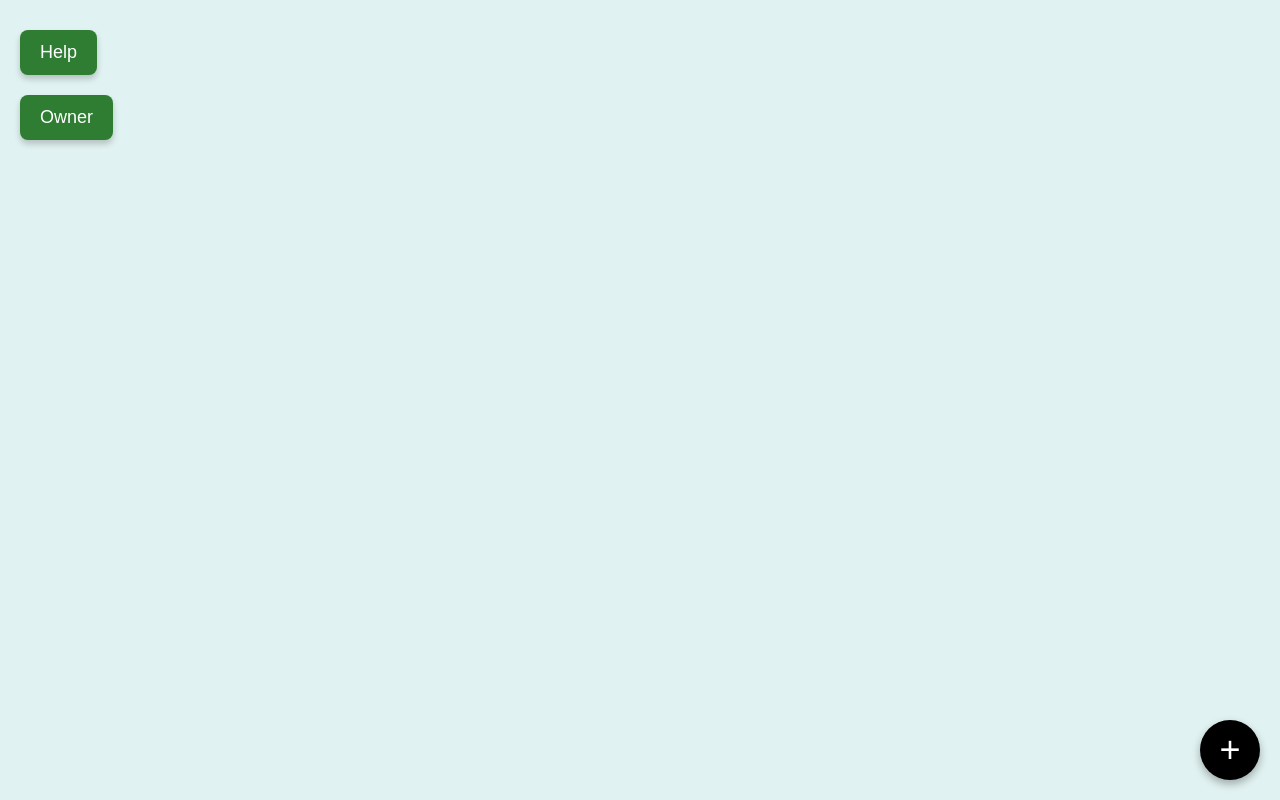
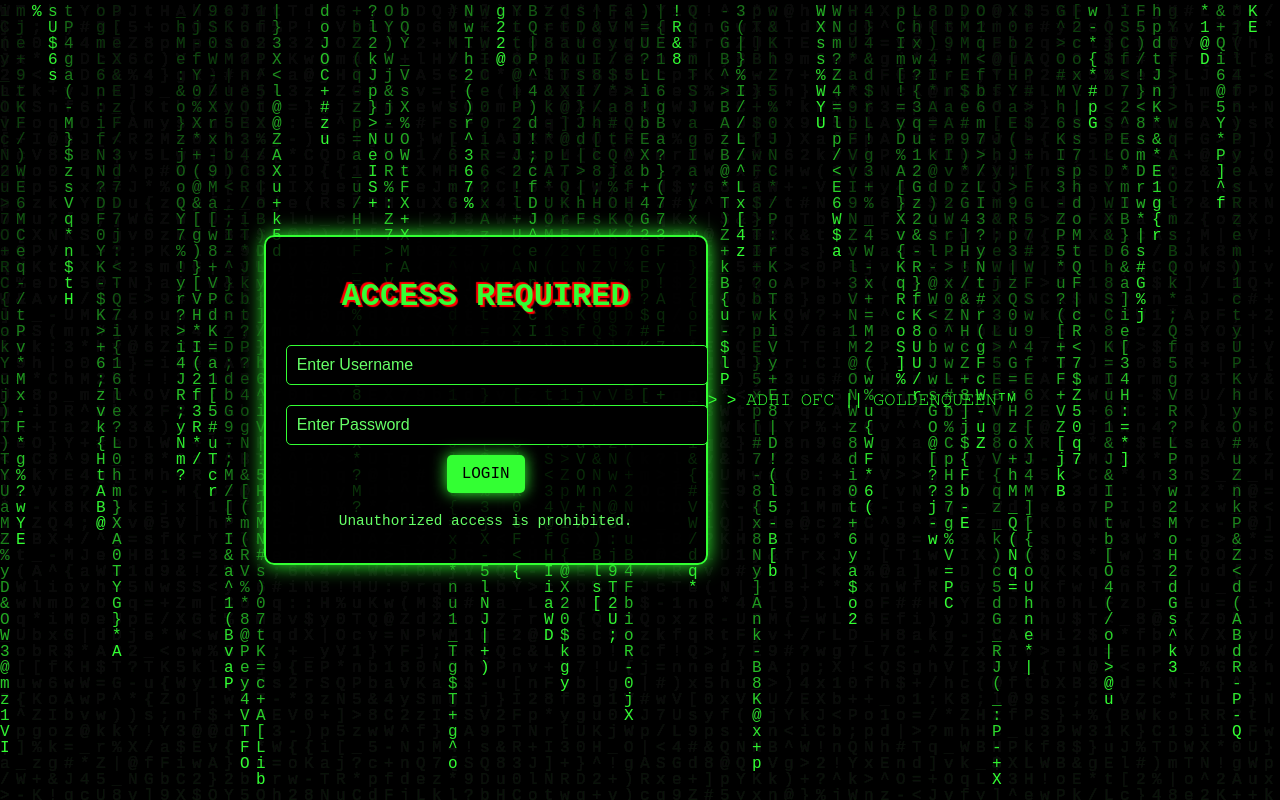
Before and after one commit to AKINDU-MD-2025/Iiii, a plain HTML site: page home.html in a window 1280 px wide. Drawn offline with Linux system fonts and the light colour scheme.

Commit message:
Update home.html

```diff
--- a/home.html
+++ b/home.html
@@ -1,66 +1,207 @@
-<!DOCTYPE html>
-<html>
-<head>
+<!DOCTYPE html><html lang="en"><head>
+    <meta charset="UTF-8">
+    <meta name="viewport" content="width=device-width, initial-scale=1.0">
+    <title>YOUR NAME</title>
     <style>
         body {
             margin: 0;
-      padding: 0;
-      background-color: #e0f2f1; /* Green-snowish */
-      font-family: Arial, sans-serif;
-    }
-
-    .button-container {
-      display: flex;
-      flex-direction: column;
-      align-items: flex-start;
-      padding: 20px;
-    }
-
-    .button {
-      background-color: #2e7d32;
-      color: white;
-      padding: 12px 20px;
-      margin: 10px 0;
-      border: none;
-      border-radius: 8px;
-      font-size: 18px;
-      cursor: pointer;
-      box-shadow: 0 4px 6px rgba(0, 0, 0, 0.2);
-    }
-
-    .fab {
-      position: fixed;
-      bottom: 20px;
-      right: 20px;
-      background-color: black;
-      color: white;
-      border: none;
-      width: 60px;
-      height: 60px;
-      border-radius: 50%;
-      font-size: 36px;
+            overflow: hidden;
+            color: #33ff33;
+            font-family: "Courier New", Courier, monospace;
             display: flex;
             justify-content: center;
             align-items: center;
+            height: 100vh;
+            background-color: black;
+        }
+        canvas {
+            position: fixed;
+            top: 0;
+            left: 0;
+            z-index: -1;
+        }
+        .login-container {
+            text-align: center;
+            max-width: 400px;
+            width: 100%;
+            border: 2px solid #33ff33;
+            padding: 20px;
+            border-radius: 10px;
+            box-shadow: 0 0 20px #33ff33;
+            background: rgba(0, 0, 0, 0.8);
+            animation: fadeIn 2s ease-in-out;
+        }
+        .login-container h1 {
+            font-size: 2rem;
+            margin-bottom: 20px;
+            animation: glitch-animation 2s infinite;
+        }
+        .login-container input {
+            background-color: black;
+            color: #33ff33;
+            border: 1px solid #33ff33;
+            padding: 10px;
+            margin: 10px 0;
+            width: 100%;
+            font-size: 1rem;
+            border-radius: 5px;
+            transition: border-color 0.3s ease-in-out;
+        }
+        .login-container input:focus {
+            border-color: #00ff00;
+            animation: pulse 1s infinite;
+        }
+        .login-container input::placeholder {
+            color: #66ff66;
+        }
+        .login-container button {
+            background-color: #33ff33;
+            color: black;
+            border: none;
+            padding: 10px 15px;
+            font-size: 1rem;
+            font-family: "Courier New", Courier, monospace;
             cursor: pointer;
-      box-shadow: 0 4px 8px rgba(0, 0, 0, 0.3);
-      transition: background-color 0.3s ease;
+            border-radius: 5px;
+            transition: all 0.3s;
+            animation: button-glow 2s infinite;
         }
-
-    .fab:hover {
-      background-color: #333;
+        .login-container button:hover {
+            background-color: black;
+            color: #33ff33;
+            border: 1px solid #33ff33;
+            box-shadow: 0 0 10px #33ff33;
+        }
+        .login-container p {
+            margin-top: 20px;
+            font-size: 0.9rem;
+            color: #66ff66;
+        }
+        /* Glitch animation for the heading */
+        @keyframes glitch-animation {
+            0% { text-shadow: 2px 2px 1px #00ff00, -2px -2px 1px #00ff00; }
+            50% { text-shadow: -2px -2px 1px #ff0000, 2px 2px 1px #ff0000; }
+            100% { text-shadow: 2px 2px 1px #00ff00, -2px -2px 1px #00ff00; }
+        }
+        /* Fade-in animation */
+        @keyframes fadeIn {
+            from { opacity: 0; transform: scale(0.9); }
+            to { opacity: 1; transform: scale(1); }
+        }
+        /* Pulsing animation for input focus */
+        @keyframes pulse {
+            0%, 100% { box-shadow: 0 0 5px #00ff00; }
+            50% { box-shadow: 0 0 15px #00ff00; }
+        }
+        /* Glowing button animation */
+        @keyframes button-glow {
+            0%, 100% { box-shadow: 0 0 5px #33ff33; }
+            50% { box-shadow: 0 0 15px #33ff33; }
         }
     </style>
 </head>
 <body>
-
-<div class="button-container">
-  <button class="button" onclick="alert('Help Clicked')">Help</button>
-  <button class="button" onclick="window.location.href='owner.html'">Owner</button>
+    <canvas id="matrix"></canvas>
+    <div class="login-container">
+        <h1>ACCESS REQUIRED</h1>
+        <form id="loginForm">
+            <input type="text" id="username" placeholder="Enter Username" required="">
+            <input type="password" id="password" placeholder="Enter Password" required="">
+            <button type="submit">LOGIN</button>
+        </form>
+        <p>Unauthorized access is prohibited.</p>
     </div>
 
-<!-- Plus Floating Button -->
-<button class="fab" onclick="alert('Plus Clicked')">+</button>
+    <!-- Audio Files -->
+    <audio id="clickSound" src="media/Click.mp3"></audio>
+    <audio id="hackerVoice" src="media/Hacker.mp3"></audio>
+    <audio id="successVoice" src="media/Successful.mp3"></audio>
+    <audio id="errorVoice" src="media/Invalid.mp3"></audio>
 
-</body>
-</html>
+    <script>
+        // Matrix background animation
+        const canvas = document.getElementById('matrix');
+        const ctx = canvas.getContext('2d');
+        canvas.width = window.innerWidth;
+        canvas.height = window.innerHeight;
+
+        const chars = "QWERTYUIOPASDFGHJKLZXCVBNMqwertyuiopasdfghjklzxcvbnm0123456789!@#$%^&*()_+{}=|:<>?+-*[]\;/-";
+        const fontSize = 16;
+        const columns = canvas.width / fontSize;
+
+        const drops = Array.from({ length: columns }).fill(1);
+
+        function drawMatrix() {
+            ctx.fillStyle = "rgba(0, 0, 0, 0.05)";
+            ctx.fillRect(0, 0, canvas.width, canvas.height);
+
+            ctx.fillStyle = "#33ff33";
+            ctx.font = `${fontSize}px Courier New`;
+
+            drops.forEach((y, x) => {
+                const text = chars.charAt(Math.floor(Math.random() * chars.length));
+                ctx.fillText(text, x * fontSize, y * fontSize);
+
+                if (y * fontSize > canvas.height && Math.random() > 0.975) {
+                    drops[x] = 0;
+                }
+                drops[x]++;
+            });
+        }
+
+        setInterval(drawMatrix, 50);
+
+        // Adjust canvas size on window resize
+        window.addEventListener('resize', () => {
+            canvas.width = window.innerWidth;
+            canvas.height = window.innerHeight;
+        });
+
+    const hackerVoice = document.getElementById('hackerVoice');
+    const clickSound = document.getElementById('clickSound');
+    const successVoice = document.getElementById('successVoice');
+    const errorVoice = document.getElementById('errorVoice');
+
+      // Try to play the audio immediately
+     hackerVoice.play().then(() => {
+      console.log('Audio autoplayed successfully.');
+    }).catch(() => {
+      console.log('Autoplay failed, enabling user interaction to start playback.');
+
+      // Add a click listener to start audio after user interaction
+      document.body.addEventListener('click', () => {
+        audio.play().then(() => {
+          console.log('Audio playback started.');
+        }).catch(error => {
+          console.error('Playback failed:', error);
+        });
+      }, { once: true }); // Ensure the event fires only once
+});
+
+        // Handle login form submission
+        document.getElementById('loginForm').addEventListener('submit', function (event) {
+            event.preventDefault();
+            const username = document.getElementById('username').value;
+            const password = document.getElementById('password').value;
+
+            clickSound.play();
+
+            if (username === 'Adam' && password === 'Adam') {
+                successVoice.play();
+                setTimeout(() => {
+                    //alert("Login Successful! Redirecting...");
+                    window.location.href = ""; // Replace with your destination URL
+                }, 3010);
+            } else {
+                errorVoice.play();
+                //alert("Invalid username or password! Try again.");
+            }
+        });
+    </script>
+
+
+</body></html>
+
+
+
+> > 𝙰𝙳𝙷𝙸 𝙾𝙵𝙲 || 𝙶𝙾𝙻𝙳𝙴𝙽𝚀𝚄𝙴𝙴𝙽ᵀᴹ
```
Lines whose indentation alone changed are shown as unchanged.
